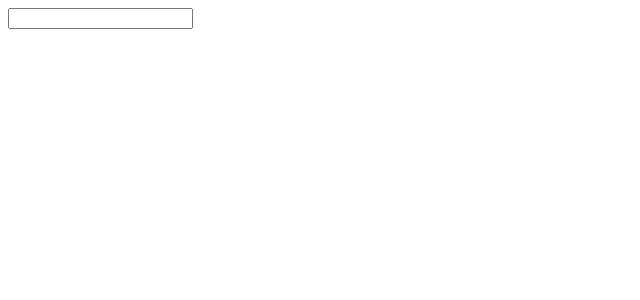
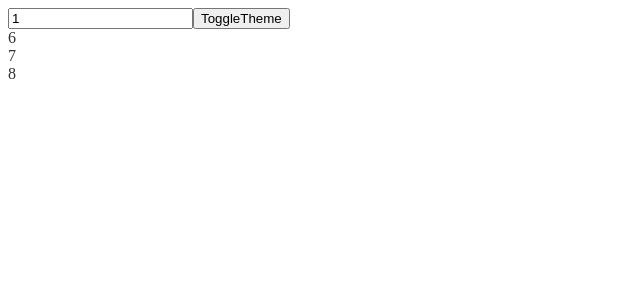
Before and after one commit to sumitra-source/react-axios, a React (Create React App) app: page / in a window 1280 px wide. Shown: the top 300 px of the page, without its empty margins (0-640 px from the left). Built offline with nearby package versions, Linux system fonts and the light colour scheme.

Commit message:
useCallback

```diff
--- a/src/App.js
+++ b/src/App.js
@@ -1,90 +1,24 @@
-import React,{useReducer,useState} from 'react'
-import Todo from './Todo'
-export const ACTIONS={
-  ADD_TODO:"add todo",
-  TOGGLE_TODO:"toggle todo",
-  DELETE_TODO:"delete todo"
-
-}
-function reducer(todos,action){
-  switch(action.type){
-    case ACTIONS.ADD_TODO:
-      return[...todos,newTodo(action.payload.name)]
-      case ACTIONS.TOGGLE_TODO:
-        return todos.map(todo=>{
-          if(todo.id===action.payload.id){
-            return{...todo,complete: !todo.complete}
-          }
-          return todo
-        })
-        case ACTIONS.DELETE_TODO:
-        return todos.filter(todo=>todo.id!=action.payload.id)
-
-        default:
-          return todos
-             }
-
-}
-function newTodo(name){
-  return{id:Date.now(),name:name,complete:false}
-
-}
+import React,{useState,useCallback} from 'react'
+import List from './List'
 
 export default function App() {
-  const[todos,dispatch]=useReducer(reducer,[])
-  const [name,setName]=useState('')
-
-  function handleSubmit(e){
-    e.preventDefault()
-    dispatch({type:ACTIONS.ADD_TODO,payload:{name:name}})
-    setName('')
+  const[number,setNumber]=useState(1)
+  const [dark,setDark]=useState(false)
+  const getItems=useCallback((incrementer)=>{
+    return[number+incrementer,number
+    +1+incrementer,number+2+incrementer]
+  },[number])
+  const theme={
+    backgroundColor:dark?'#333':'#FFF',
+    color:dark?'#FFF':'#333'
   }
-  console.log()
   return (
-    <>
-<form onSubmit={handleSubmit}>
-  <input type='text' value={name}onChange={e=>setName(e.target.value)}/>
-</form>
-{todos.map(todo=>{
-  return<Todo key={todo.id} todo={todo} dispatch={dispatch}/>
-})}
-    </>
+    <div style={theme}>
+    <input type="number"value={number} onChange={e=>setNumber(parseInt(e.target.value))}/>
+    <button onClick={()=>setDark(prevDark=>!prevDark)}>
+      ToggleTheme
+    </button>
+    <List getItems={getItems}/>
+    </div>
   )
 }
-
-
-
-
-{/*import React,{useReducer} from 'react';
-const ACTION={
-  INCREMENT:'increment',
-  DECREMENT:'decrement'
-}
-function reducer(state,action){
-  switch(action.type){
-    case ACTION.INCREMENT:
-      return{count:state.count+1}
-      case ACTION.DECREMENT:
-  return{count:state.count-1}
-  default:
-    return state
-  }
-}
-function App() {
-    const[state,dispatch]=useReducer(reducer,{count:0})
- function  incrementCount(){
-     dispatch({type:ACTION.INCREMENT})}
-  function  decrementCount(){
-dispatch({type:ACTION.DECREMENT})}
-
-  return (
-
-<>
-  <button onClick={decrementCount}>-</button>
-  <span>{state.count}</span>
-
-  <button onClick={incrementCount}>+</button>
-</>
-  )
-}
-export default App*/}
--- /dev/null
+++ b/src/List.js
@@ -0,0 +1,10 @@
+import React,{useEffect,useState} from 'react'
+
+export default function List({getItems}) {
+    const[items,setItems]=useState([])
+    useEffect(()=>{
+        setItems(getItems(5))
+        console.log('Updating items')
+    },[getItems])
+
+  return items.map(item=><div key={item}>{item}</div>)}
--- a/src/Todo.js
+++ /dev/null
@@ -1,14 +0,0 @@
-import React from 'react'
-import {ACTIONS} from './App'
-
-export default function Todo({todo,dispatch}) {
-  return (
-
-    <div>
-        <span style={{color:todo.complete?'#AAA':'#000'}}>{todo.name}</span>
-
-    <button onClick={()=>dispatch({type:ACTIONS.TOGGLE_TODO,payload:{id:todo.id}})}>Toggle</button>
-    <button onClick={()=>dispatch({type:ACTIONS.DELETE_TODO,payload:{id:todo.id}})}>Delete</button>
-     </div>
-  )
-}
```
Also changed, not shown: src/ThemeContext.js (deleted, +0 -23 lines).
